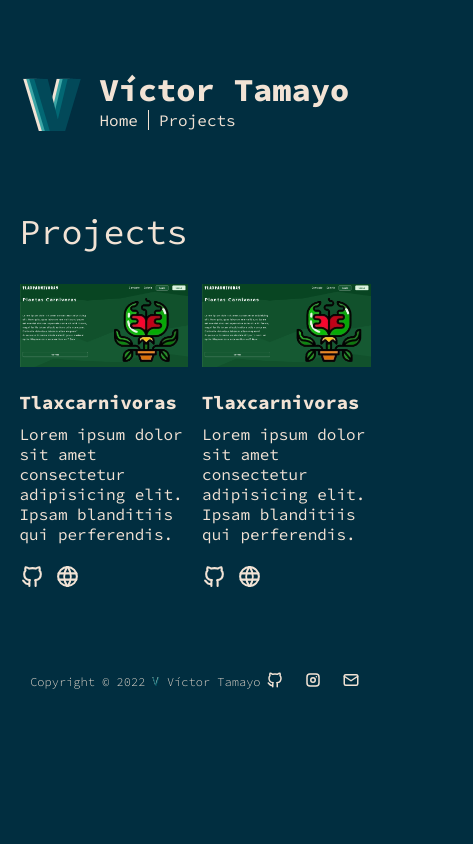
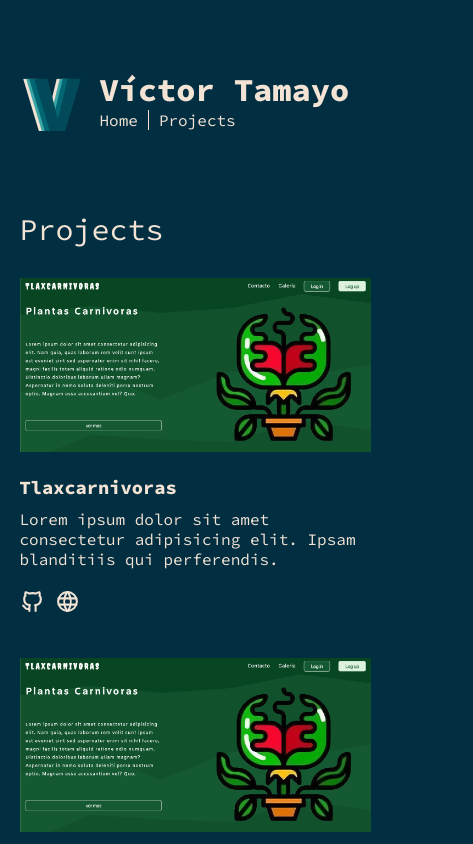
Before and after one commit to VictorTamayoBriones/victorTamayo, a React (Vite) app: page /projects in a window 390 px wide. Shown: the top 844 px of the page, 473 px wide, since content can reach past the window. Built offline with nearby package versions, Linux system fonts and the light colour scheme.

Commit message:
responsive err fix

```diff
--- a/src/components/CardProject/style.jsx
+++ b/src/components/CardProject/style.jsx
@@ -4,6 +4,7 @@ import { theme } from '../../theme';
 export const Card = styled.article`
     width: 48%;
     overflow: hidden;
+    margin-bottom: 40px;
     img{
         width: 100%;
     }
@@ -13,6 +14,10 @@ export const Card = styled.article`
         display: flex;
         justify-content: center;
         align-items: center;
+    }
+
+    @media(max-width: 700px){
+        width: 100%;
     }
 `;
 
--- a/src/components/Footer/style.jsx
+++ b/src/components/Footer/style.jsx
@@ -6,10 +6,9 @@ export const FooterStyled = styled.footer`
     color: ${ theme.tealSea5 };
     display: flex;
     justify-content: space-around;
-    margin-top: 50px;
+    margin: 50px auto 0 auto;
     padding: 8px;
     align-items: center;
-
     @media(max-width: 700px){
         font-size: 12px;
         svg{
--- a/src/index.css
+++ b/src/index.css
@@ -6,26 +6,7 @@
 }
 
 body{
+  max-width: 100vw !important;
+  overflow-x: hidden;
   background: #012E40;
 }
-
-/* Color Theme Swatches in Hex */
-.Deep-Teal-Sea-1-hex { color: #012E40; }
-.Deep-Teal-Sea-2-hex { color: #024959; }
-.Deep-Teal-Sea-3-hex { color: #026773; }
-.Deep-Teal-Sea-4-hex { color: #3CA6A6; }
-.Deep-Teal-Sea-5-hex { color: #F2E3D5; }
-
-/* Color Theme Swatches in RGBA */
-.Deep-Teal-Sea-1-rgba { color: rgba(1, 45, 63, 1); }
-.Deep-Teal-Sea-2-rgba { color: rgba(2, 73, 89, 1); }
-.Deep-Teal-Sea-3-rgba { color: rgba(2, 103, 114, 1); }
-.Deep-Teal-Sea-4-rgba { color: rgba(59, 165, 165, 1); }
-.Deep-Teal-Sea-5-rgba { color: rgba(242, 226, 212, 1); }
-
-/* Color Theme Swatches in HSLA */
-.Deep-Teal-Sea-1-hsla { color: hsla(197, 96, 12, 1); }
-.Deep-Teal-Sea-2-hsla { color: hsla(191, 95, 17, 1); }
-.Deep-Teal-Sea-3-hsla { color: hsla(186, 96, 22, 1); }
-.Deep-Teal-Sea-4-hsla { color: hsla(180, 46, 44, 1); }
-.Deep-Teal-Sea-5-hsla { color: hsla(28, 52, 89, 1); }
--- a/src/styled-components/Main.jsx
+++ b/src/styled-components/Main.jsx
@@ -3,11 +3,10 @@ import { theme } from '../theme';
 
 export const Main = styled.main`
     width: 70%;
-    height: 100vh;
     margin: auto;
     background: ${ theme.tealSea1 };
     color: ${ theme.tealSea5 };
-
+    overflow-x: hidden;
     @media(max-width: 700px){
         width: 90%;
     }
--- a/src/styled-components/Section.jsx
+++ b/src/styled-components/Section.jsx
@@ -10,6 +10,10 @@ export const SectionTitle = styled.h2`
     font-weight: 500;
     font-size: 35px;
     margin-bottom: ${(props)=>props.mb ? props.mb : '50px'};
+    @media(max-width: 700px){
+        margin-bottom: 30px;
+        font-size: 30px;
+    }
 `
 
 export const SectionText = styled.p`
@@ -30,6 +34,6 @@ export const SectionList = styled.ul`
 
 export const SectionListItem = styled.li`
     width: 100%;
-    margin-bottom: 8px;
+    margin-bottom: ${(props)=>props.mb ? props.mb : '8px'};
     letter-spacing: 1px;
 `;
--- a/src/views/Home/index.jsx
+++ b/src/views/Home/index.jsx
@@ -34,8 +34,8 @@ export const Home = () =>{
                 <SectionTitle mb="30px" >University education</SectionTitle>
 
                 <SectionList>
-                    <SectionListItem>TSU. Desarrollo de software multiplataforma.</SectionListItem>
-                    <SectionListItem>ING. Desarrollo y gestión de software.</SectionListItem>
+                    <SectionListItem mb="30px" >TSU. Desarrollo de software multiplataforma.</SectionListItem>
+                    <SectionListItem >ING. Desarrollo y gestión de software.</SectionListItem>
                 </SectionList>
 
             </Section>
```
